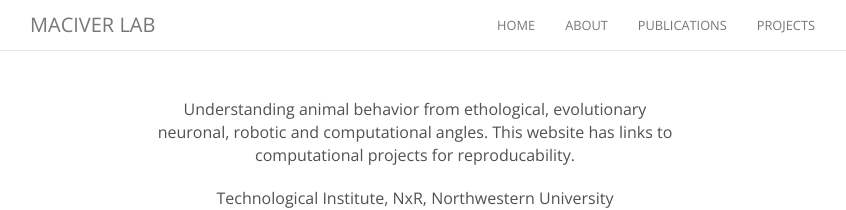
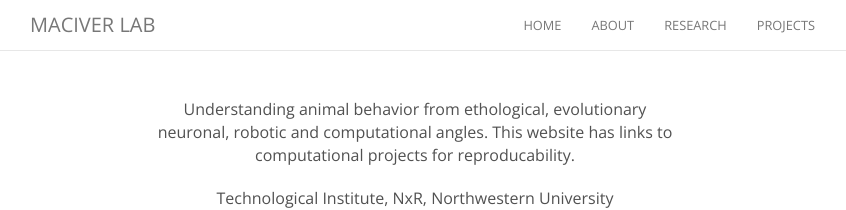
Before and after one commit to maciverlab/maciverlab.github.io, a Jekyll site: the page built from index.html, in a window 1280 px wide. Shown: the top 210 px of the page, without its empty margins (225-1071 px from the left). Built offline with Jekyll 4.4.1, drawn with Linux system fonts in a browser that asks for light colours; nearby versions of some CDN libraries; comment, search, counter and statistics services are not loaded.

Commit message:
updated config

```diff
--- a/_config.yml
+++ b/_config.yml
@@ -24,8 +24,8 @@ nav:
     href:           "/"
   - name:           "about"
     href:           "/about"
-  - name:           "publications"
-    href:           "/publication"
+  - name:           "research"
+    href:           "/research"
   - name:           "projects"
     href:           "/projects"
 #  - name:           "people"
```
